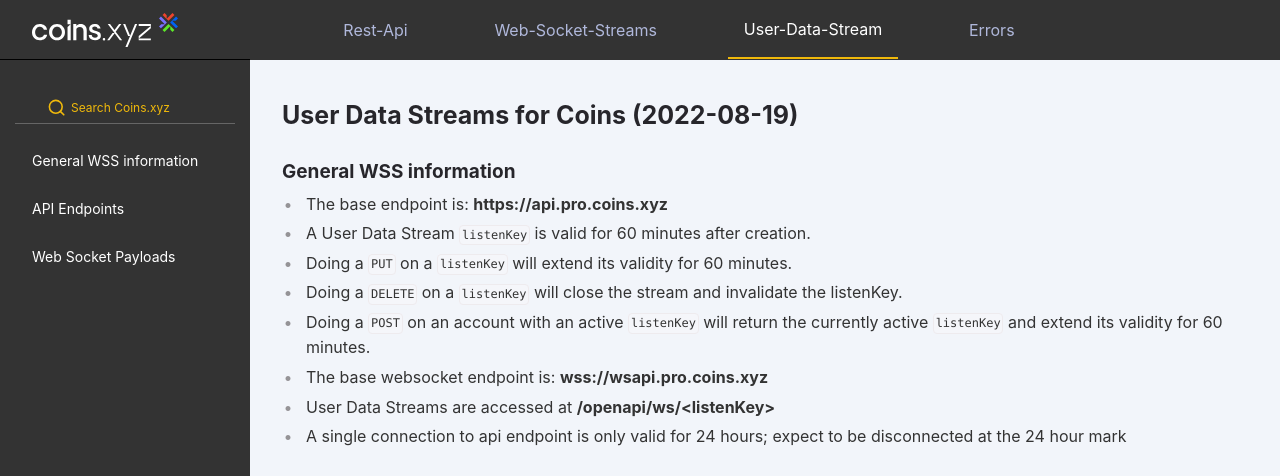
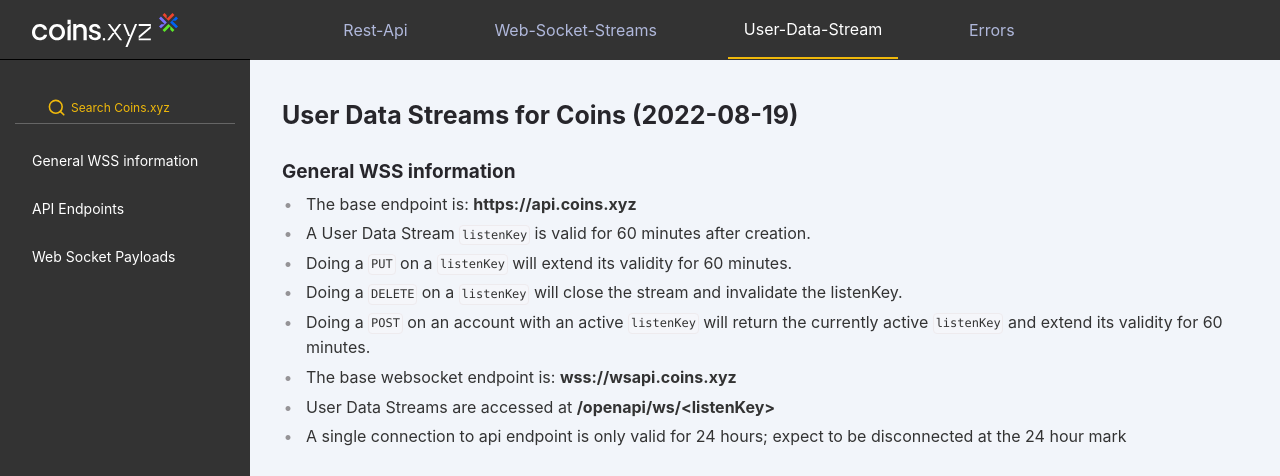
Before and after one commit to coins-docs/xyz, a Jekyll site: the page built from docs/user-data-stream.md, in a window 1280 px wide and 900 px high. Shown: the top 476 px of the window. Built offline with Jekyll 4.4.1, drawn with Linux system fonts in a browser that asks for light colours.

Commit message:
Update user-data-stream.md

```diff
--- a/docs/user-data-stream.md
+++ b/docs/user-data-stream.md
@@ -11,12 +11,12 @@ layout: default
 
 ## General WSS information
 
-* The base endpoint is: **https://api.pro.coins.xyz**
+* The base endpoint is: **https://api.coins.xyz**
 * A User Data Stream `listenKey` is valid for 60 minutes after creation.
 * Doing a `PUT` on a `listenKey` will extend its validity for 60 minutes.
 * Doing a `DELETE` on a `listenKey` will close the stream and invalidate the listenKey.
 * Doing a `POST` on an account with an active `listenKey` will return the currently active `listenKey` and extend its validity for 60 minutes.
-* The base websocket endpoint is: **wss://wsapi.pro.coins.xyz**
+* The base websocket endpoint is: **wss://wsapi.coins.xyz**
 * User Data Streams are accessed at **/openapi/ws/\<listenKey\>**
 * A single connection to api endpoint is only valid for 24 hours; expect to be disconnected at the 24 hour mark
 
```
